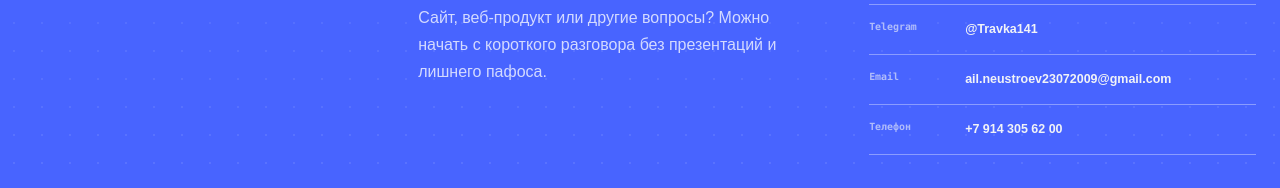
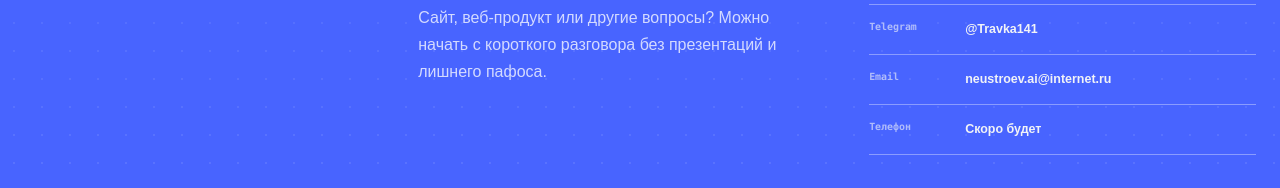
Before and after one commit to Ailxan/neustroev-ai, a Next.js app: page / in a window 1280 px wide. Shown: the part 6158-6346 px from the top of the page. Built offline with nearby package versions, Linux system fonts and the light colour scheme.

Commit message:
Update contact email

```diff
--- a/src/components/ContactSection.tsx
+++ b/src/components/ContactSection.tsx
@@ -15,11 +15,11 @@ export default function ContactSection() {
             <a href="https://t.me/Travka141" target="_blank" rel="noopener noreferrer">
               <span>Telegram</span><strong>@Travka141</strong>
             </a>
-            <a href="mailto:ail.neustroev23072009@gmail.com">
-              <span>Email</span><strong>ail.neustroev23072009@gmail.com</strong>
+            <a href="mailto:neustroev.ai@internet.ru">
+              <span>Email</span><strong>neustroev.ai@internet.ru</strong>
             </a>
-            <a href="tel:+79143056200">
-              <span>Телефон</span><strong>+7 914 305 62 00</strong>
+            <a href="tel:Скоро будет">
+              <span>Телефон</span><strong>Скоро будет</strong>
             </a>
           </div>
         </div>
```
